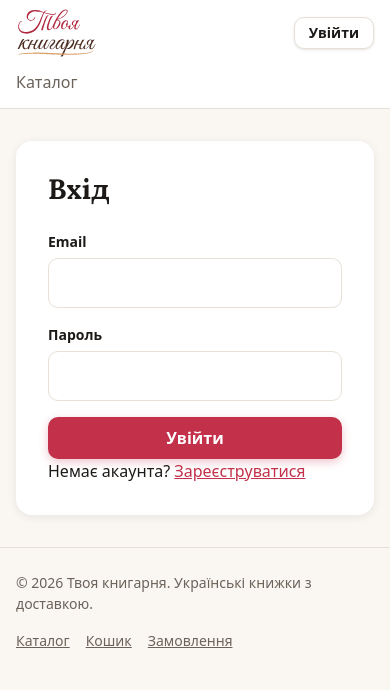
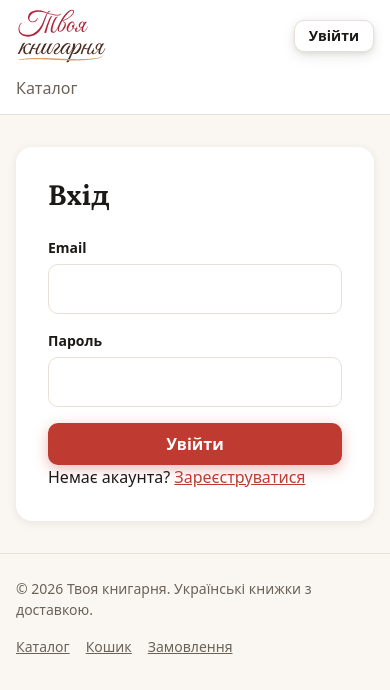
Before and after one commit to VitaliyProgrammer/bookstore-react, a React (Vite) app: page /login in a window 390 px wide. Shown: the top 690 px of the page. Built offline with nearby package versions, Linux system fonts and the light colour scheme; no server answers.

Commit message:
style: muted red palette, larger logo, stronger button shadows
Brand moves from cherry to a warm muted red (#bf3a30); hero gradient follows. Logo grows to 72px (56px on phones) while the header stays 80px. Buttons get a more visible shadow and lift 2px on hover.

```diff
--- a/src/components/Header.jsx
+++ b/src/components/Header.jsx
@@ -30,7 +30,7 @@ export default function Header() {
         <Link className="header__logo" to="/">
           <picture>
             <source media={DARK} srcSet={logoDarkUrl} />
-            <img src={logoUrl} alt="Твоя книгарня" width="100" height="62" />
+            <img src={logoUrl} alt="Твоя книгарня" width="117" height="72" />
           </picture>
         </Link>
         <nav className="nav" aria-label="Головна навігація">
--- a/src/styles.css
+++ b/src/styles.css
@@ -5,10 +5,10 @@
   --color-text: #1c1917;
   --color-muted: #6b625a;
   --color-line: #e7e0d6;
-  /* Вишнева палітра в тон логотипу (замість темно-коричневої) */
-  --color-brand: #c2304a;
-  --color-brand-dark: #9e2139;
-  --color-brand-soft: #fbe9ec;
+  /* Приглушений теплий червоний: червоний, але не «ріже очі» */
+  --color-brand: #bf3a30;
+  --color-brand-dark: #9b2c24;
+  --color-brand-soft: #fbebe8;
   --color-on-brand: #ffffff;
   --color-accent: #e0a526;
   --color-success: #1b7a43;
@@ -27,8 +27,9 @@
   --shadow: 0 2px 10px rgb(28 25 23 / 8%);
   --shadow-sm: 0 1px 2px rgb(28 25 23 / 6%), 0 1px 4px rgb(28 25 23 / 6%);
   --shadow-panel: 0 12px 32px rgb(28 25 23 / 10%), 0 2px 6px rgb(28 25 23 / 6%);
-  --shadow-brand: 0 3px 10px rgb(194 48 74 / 28%);
-  --ring: 0 0 0 3px rgb(194 48 74 / 22%);
+  --shadow-brand: 0 4px 14px rgb(191 58 48 / 34%);
+  --shadow-btn: 0 2px 4px rgb(28 25 23 / 8%), 0 4px 14px rgb(28 25 23 / 10%);
+  --ring: 0 0 0 3px rgb(191 58 48 / 22%);
   --font-body: system-ui, -apple-system, "Segoe UI", Roboto, sans-serif;
   --font-display: "Lora", Georgia, serif;
   --header-h: 80px;
@@ -156,10 +157,10 @@ a:hover {
   border-radius: var(--radius);
 }
 
-/* Mobile-first: на телефоні логотип 50px, з планшета — 62px */
+/* Mobile-first: на телефоні логотип 56px, з планшета — 72px (шапка лишається 80px) */
 .header__logo img {
   display: block;
-  height: 50px;
+  height: 56px;
   width: auto;
   transform-origin: left center;
   transition: transform 0.3s cubic-bezier(0.34, 1.3, 0.64, 1), filter 0.3s ease;
@@ -167,7 +168,7 @@ a:hover {
 
 @media (min-width: 768px) {
   .header__logo img {
-    height: 62px;
+    height: 72px;
   }
 }
 
@@ -264,12 +265,12 @@ a:hover {
   line-height: 1;
   text-decoration: none;
   cursor: pointer;
-  box-shadow: var(--shadow-sm);
+  box-shadow: var(--shadow-btn);
   transition: background-color 150ms ease, border-color 150ms ease, box-shadow 150ms ease, transform 150ms ease;
 }
 
 .btn:hover:not(:disabled) {
-  transform: translateY(-1px);
+  transform: translateY(-2px);
 }
 
 .btn:active:not(:disabled) {
@@ -277,7 +278,7 @@ a:hover {
   box-shadow: none;
 }
 
-/* Кнопки з легкою тінню: у primary тінь у кольорі бренду, тому кнопка ніби «світиться» */
+/* Кнопки з відчутною тінню: у primary тінь у кольорі бренду, тому кнопка ніби «світиться» */
 .btn--primary {
   background: var(--color-brand);
   color: var(--color-on-brand);
@@ -287,7 +288,7 @@ a:hover {
 .btn--primary:hover {
   background: var(--color-brand-dark);
   color: var(--color-on-brand);
-  box-shadow: 0 6px 16px rgb(194 48 74 / 32%);
+  box-shadow: 0 8px 22px rgb(191 58 48 / 40%);
 }
 
 .btn--ghost {
@@ -299,13 +300,13 @@ a:hover {
 .btn--ghost:hover {
   color: var(--color-brand);
   border-color: var(--color-brand);
-  box-shadow: 0 4px 12px rgb(28 25 23 / 10%);
+  box-shadow: 0 6px 18px rgb(28 25 23 / 14%);
 }
 
 .btn--danger {
   background: var(--color-danger);
   color: #ffffff;
-  box-shadow: 0 3px 10px rgb(191 46 58 / 25%);
+  box-shadow: 0 4px 14px rgb(191 46 58 / 32%);
 }
 
 .btn--sm {
@@ -353,7 +354,7 @@ a:hover {
   color: #ffffff;
   background:
     radial-gradient(circle at 85% 15%, rgb(255 255 255 / 18%), transparent 45%),
-    linear-gradient(120deg, #a8233b 0%, #d6465c 55%, #f0875c 100%);
+    linear-gradient(120deg, #9e2b23 0%, #c2403a 55%, #dd6b57 100%);
 }
 
 .hero__title {
@@ -570,7 +571,7 @@ a:hover {
   /* М'яке «світіння» в кольорі вишні з логотипа замість сірої тіні */
   .book-card:hover {
     transform: translateY(-4px);
-    box-shadow: 0 0 0 1px rgb(176 38 61 / 22%), 0 12px 30px rgb(176 38 61 / 20%);
+    box-shadow: 0 0 0 1px rgb(191 58 48 / 22%), 0 12px 30px rgb(191 58 48 / 20%);
   }
 }
 
@@ -1389,9 +1390,9 @@ textarea.field__input {
   --color-text: #f1ece6;
   --color-muted: #b3a89d;
   --color-line: #3a332e;
-  --color-brand: #f07f93;
-  --color-brand-dark: #f6a3b2;
-  --color-brand-soft: #3a1f26;
+  --color-brand: #f08a7e;
+  --color-brand-dark: #f6aba1;
+  --color-brand-soft: #3a201d;
   --color-on-brand: #1c1917;
   --shadow: 0 2px 10px rgb(0 0 0 / 40%);
   color-scheme: dark;
@@ -1405,9 +1406,9 @@ textarea.field__input {
     --color-text: #f1ece6;
     --color-muted: #b3a89d;
     --color-line: #3a332e;
-    --color-brand: #f07f93;
-    --color-brand-dark: #f6a3b2;
-    --color-brand-soft: #3a1f26;
+    --color-brand: #f08a7e;
+    --color-brand-dark: #f6aba1;
+    --color-brand-soft: #3a201d;
     --color-on-brand: #1c1917;
     --shadow: 0 2px 10px rgb(0 0 0 / 40%);
     color-scheme: dark;
```
